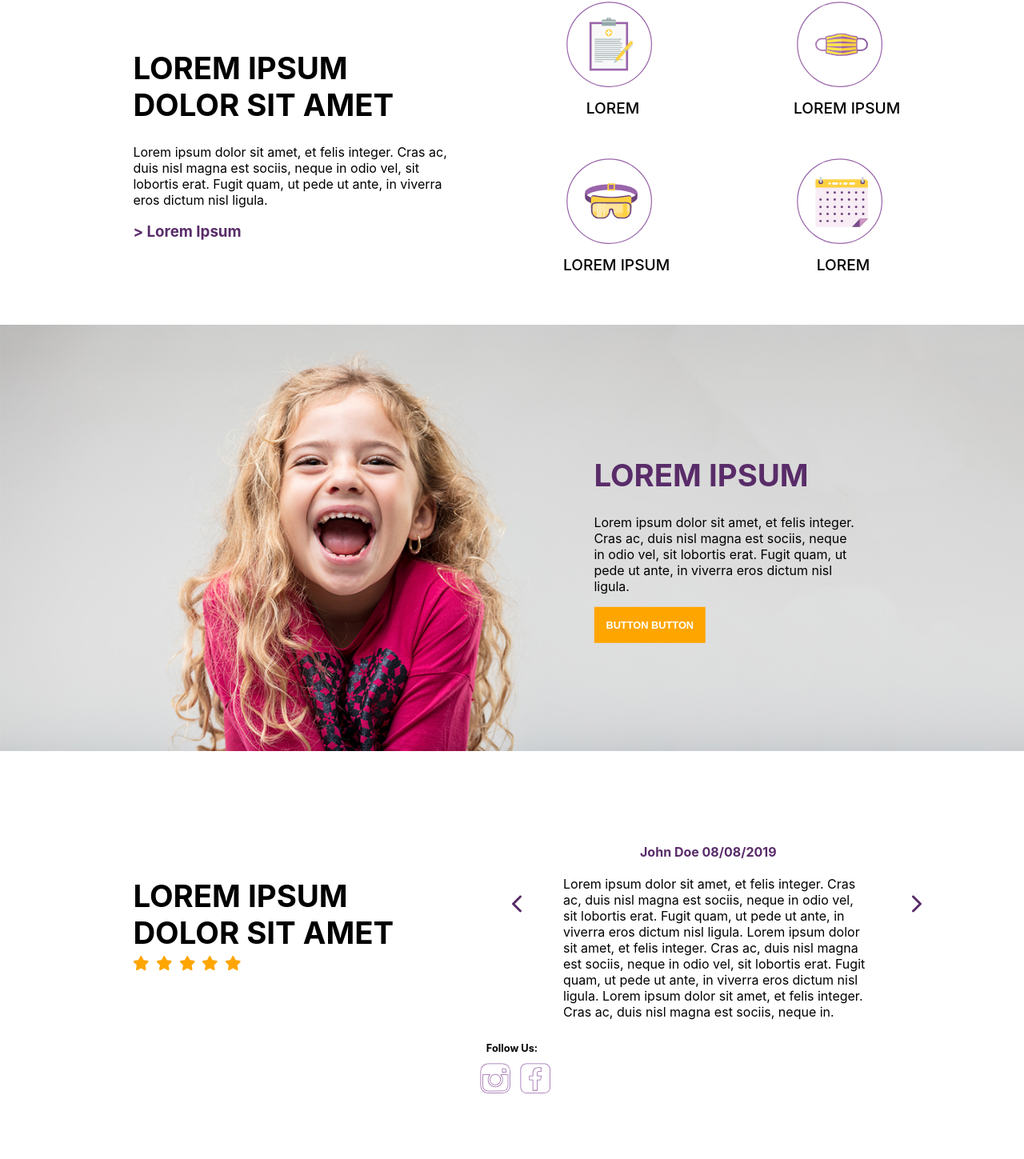
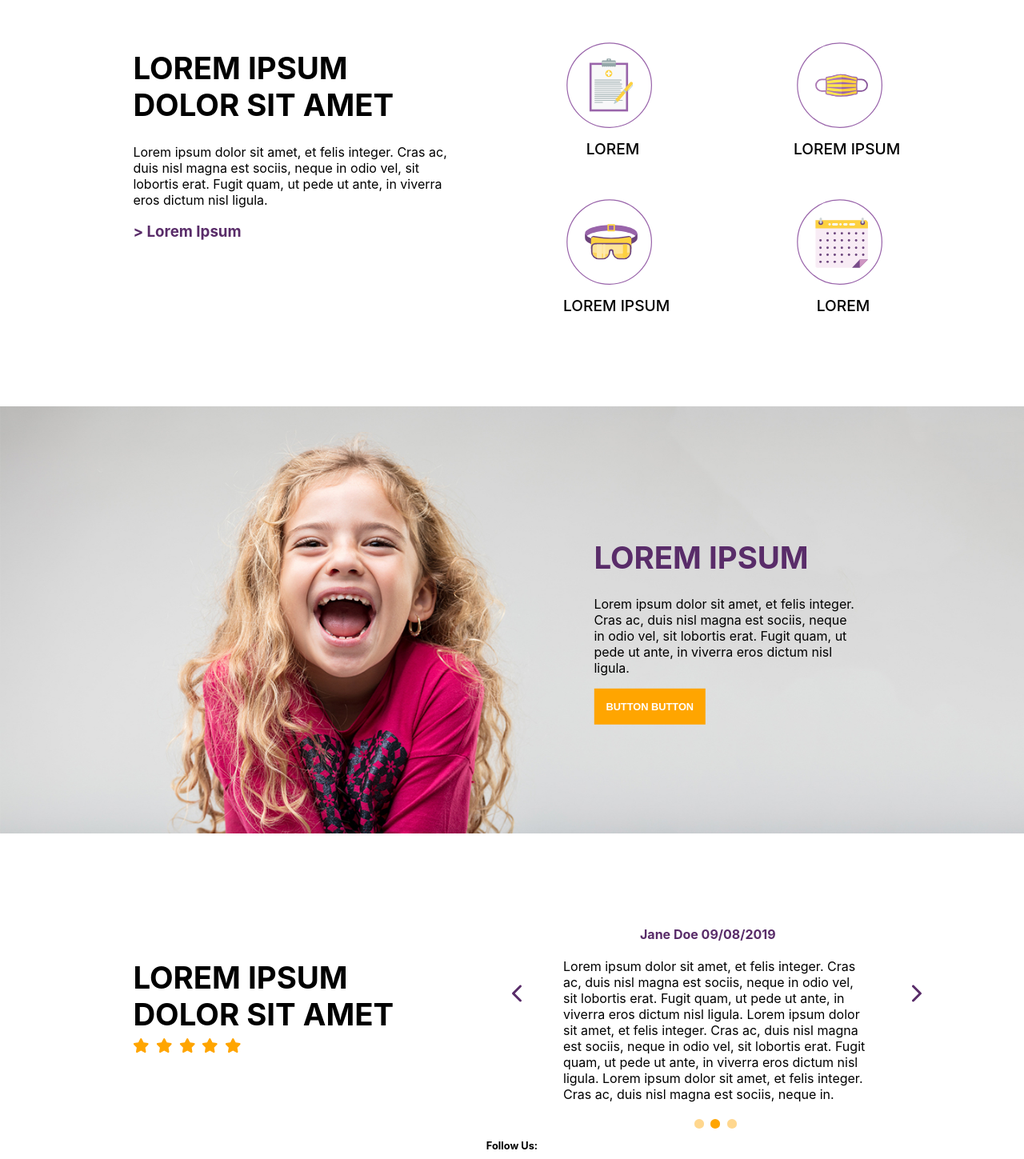
Before and after one commit to phamiter253/front-end-test, a React (Create React App) app: page / in a window 1280 px wide. Shown: the part 1871-3320 px from the top of the page at 80% size. Before the commit the page ends 3242 px from the top, so only its background shows below. Built offline with nearby package versions, Linux system fonts and the light colour scheme.

Commit message:
added finishing touches to carousel

```diff
--- a/src/components/carousel.js
+++ b/src/components/carousel.js
@@ -1,4 +1,4 @@
-import React, { useState } from "react";
+import React, { useState, useEffect } from "react";
 import { FontAwesomeIcon } from '@fortawesome/react-fontawesome';
 import { faChevronRight, faChevronLeft } from '@fortawesome/free-solid-svg-icons';
 
@@ -6,6 +6,7 @@ import { faChevronRight, faChevronLeft } from '@fortawesome/free-solid-svg-icons
 
 const Carousel = ({children}) => {
     const [current, setCurrent] = useState(0);
+    const [paused, setPaused] = useState(false);
     const length = 3;
 
     const updateIndex = (newIndex) => {
@@ -15,10 +16,27 @@ const Carousel = ({children}) => {
           newIndex = 0;
         }
         setCurrent(newIndex);
-      };
+    };
+
+    useEffect(() => {
+        const interval = setInterval(() => {
+          if (!paused) {
+            updateIndex(current + 1);
+          }
+        }, 5000);
+
+        return () => {
+          if (interval) {
+            clearInterval(interval);
+          }
+        };
+      });
 
     return (
-        <div className="carousel">
+        <div className="carousel"
+            onMouseEnter={() => setPaused(true)}
+            onMouseLeave={() => setPaused(false)}
+        >
             <div className="left-wrapper">
                 <FontAwesomeIcon
                     icon={faChevronLeft}
@@ -42,6 +60,19 @@ const Carousel = ({children}) => {
                     return React.cloneElement(child, {width: "100%"})
                 })}
             </div>
+            <div style={{paddingLeft: "35%"}}>
+                {React.Children.map(children, (child, index) => {
+                    return (
+                        <button
+                            className={`${index === current ? "active" : ""}`}
+                            onClick={() => {
+                                updateIndex(index);
+                            }}
+                        >
+                        </button>
+                    );
+                })}
+            </div>
         </div>
     )
 }
--- a/src/stylesheet.css
+++ b/src/stylesheet.css
@@ -112,9 +112,9 @@ body {
     justify-items: center;
     align-items: center;
     grid-row-gap: 6vh;
-    padding-top: 10%;
+    padding-top: 18%;
     padding-left: 10%;
-    padding-bottom: 10%;
+    padding-bottom: 18%;
 }
 
 .grid-text {
@@ -159,13 +159,11 @@ a {
     align-items: center;
     justify-content: center;
     vertical-align: middle;
-
     padding: 15% 30% 0% 10% ;
 }
 
 .carousel p {
     white-space: normal;
-
 }
 
 .heading {
@@ -181,8 +179,8 @@ a {
     right: 20%;
     z-index: 999;
     background-color: transparent;
-  border: none;
-  outline: none;
+    border: none;
+    outline: none;
 }
 
 .rightArrow {
@@ -207,3 +205,16 @@ a {
     justify-items: center;
     align-items: center;
 }
+
+.carousel button {
+    border-radius: 50%;
+    border: none;
+    width: .5rem;
+    height: .7rem;
+    margin: 1%;
+    background-color: rgb(255, 215, 142);
+}
+
+.carousel button.active {
+    background-color: orange;
+}
```
